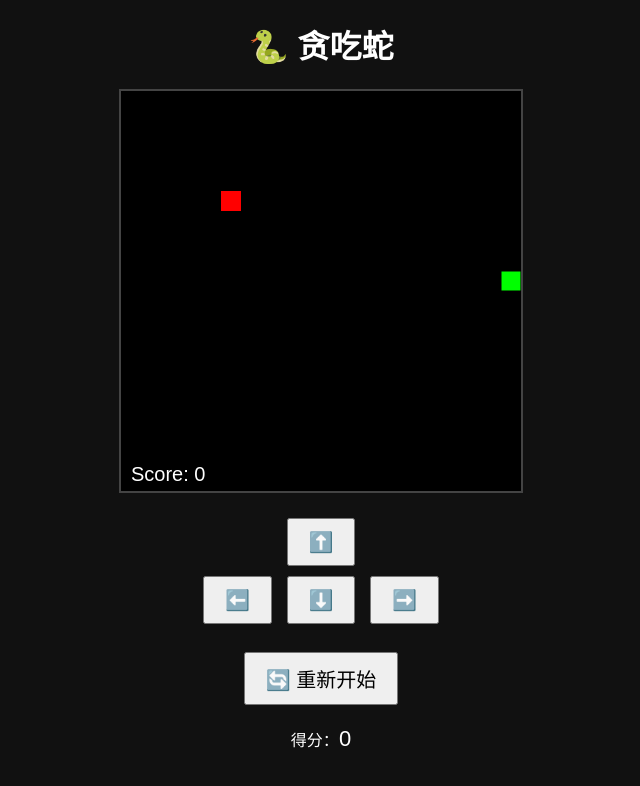
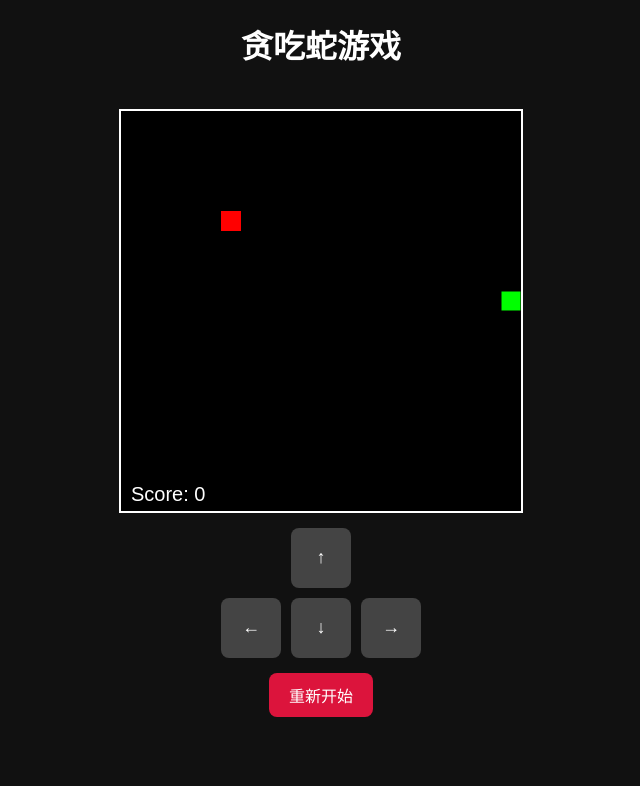
Before and after one commit to rfvurhsk/snake-private, a plain HTML site: page index.html in a window 1280 px wide. Shown: the whole page, without its empty margins (319-959 px from the left). Drawn offline with Linux system fonts and the light colour scheme.

Commit message:
index.html

```diff
--- a/index.html
+++ b/index.html
@@ -1,48 +1,80 @@
 <!DOCTYPE html>
-<html lang="zh">
+<html lang="en">
 <head>
-  <meta charset="UTF-8" />
-  <meta name="viewport" content="width=device-width, initial-scale=1.0">
-  <title>贪吃蛇 Snake</title>
+  <meta charset="UTF-8">
+  <meta name="viewport" content="width=device-width, initial-scale=1.0, user-scalable=no">
+  <title>贪吃蛇 Snake Game</title>
   <style>
     body {
       background-color: #111;
-      color: #fff;
+      color: white;
+      font-family: Arial, sans-serif;
       text-align: center;
-      font-family: Arial, sans-serif;
+      margin: 0;
+      padding: 0;
+      display: flex;
+      flex-direction: column;
+      align-items: center;
     }
+
     canvas {
-      background: #000;
-      display: block;
-      margin: 20px auto;
-      border: 2px solid #444;
+      background-color: #000;
+      margin-top: 20px;
+      border: 2px solid white;
+      touch-action: none;
     }
-    .controls button {
-      font-size: 20px;
+
+    .buttons {
+      margin-top: 15px;
+      display: grid;
+      grid-template-columns: 60px 60px 60px;
+      grid-template-rows: 60px 60px;
+      gap: 10px;
+      justify-content: center;
+      align-items: center;
+    }
+
+    .btn {
+      width: 60px;
+      height: 60px;
+      font-size: 18px;
+      border: none;
+      background-color: #444;
+      color: white;
+      border-radius: 8px;
+      touch-action: manipulation;
+    }
+
+    #restart {
+      margin-top: 15px;
       padding: 10px 20px;
-      margin: 5px;
-    }
-    #score {
-      font-size: 22px;
+      background-color: crimson;
+      border: none;
+      border-radius: 8px;
+      color: white;
+      font-size: 16px;
     }
   </style>
 </head>
 <body>
-  <h1>🐍 贪吃蛇</h1>
-  <canvas id="gameCanvas" width="400" height="400"></canvas>
 
-  <div class="controls">
-    <button id="up">⬆️</button><br/>
-    <button id="left">⬅️</button>
-    <button id="down">⬇️</button>
-    <button id="right">➡️</button><br/><br/>
-    <button id="restart">🔄 重新开始</button>
+  <h1>贪吃蛇游戏</h1>
+  <canvas id="gameCanvas"></canvas>
+
+  <div class="buttons">
+    <div></div>
+    <button id="up" class="btn">↑</button>
+    <div></div>
+    <button id="left" class="btn">←</button>
+    <button id="down" class="btn">↓</button>
+    <button id="right" class="btn">→</button>
   </div>
 
-  <p>得分：<span id="score">0</span></p>
+  <button id="restart">重新开始</button>
 
-  <audio id="eatSound" src="apple.mp3"></audio>
-  <audio id="deadSound" src="dead.mp3"></audio>
+  <!-- 音效 -->
+  <audio id="eatSound" src="eat.mp3" preload="auto"></audio>
+  <audio id="dieSound" src="die.mp3" preload="auto"></audio>
 
   <script src="snake.js"></script>
 </body>
```
